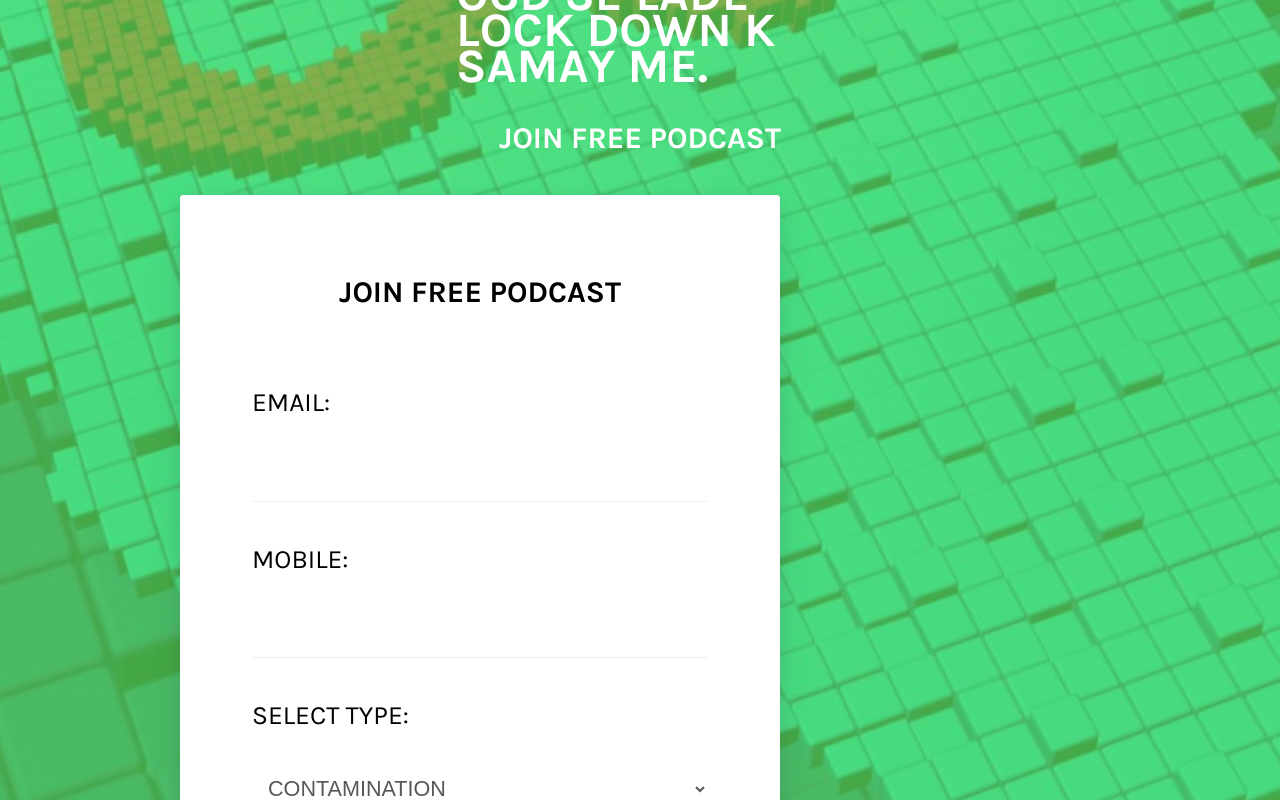
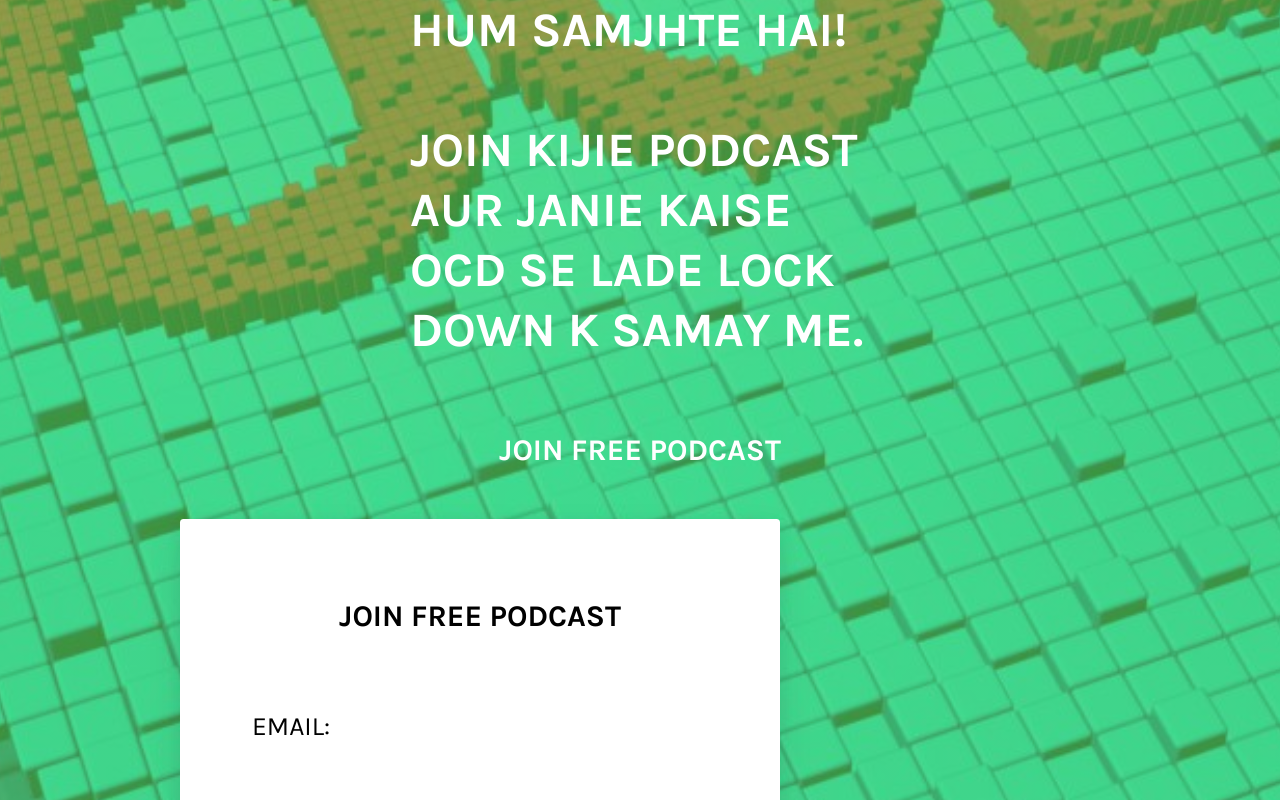
Before and after one commit to learnwithcode/Early-Access-Podcast, a React (Create React App) app: page / in a window 1280 px wide. Shown: the part 780-1580 px from the top of the page. Built offline with nearby package versions, Linux system fonts and the light colour scheme.

Commit message:
bg image

```diff
--- a/src/components/form.jsx
+++ b/src/components/form.jsx
@@ -46,7 +46,7 @@ class WhatsappText extends React.Component {
                     Isilie Cromunity ne aapke lie community banai hai, jha aap un logo say jud skte h jo aap hi ki trah is problem se lad rahe h!
                     <br/>
                     <br/>
-                    yaha aap apne jaise sufferer se jud kar jaan skte hai vo kis trah ocd se ladrahe h, aap doctors or medicine par  le  sakte h, aap akela feel karte h ocd me to unhe dost bna skte h jo aap ko samjhe
+                    yaha aap apne jaise sufferer se jud kar jaan skte hai vo kis trah ocd se ladrahe h, aap doctors or medicine par reviews le  sakte h, aap akela feel karte h ocd me to unhe dost bna skte h jo aap ko samjhe
                     <br/>
                     <br/>
                 </h3>
--- a/src/static/css/style.css
+++ b/src/static/css/style.css
@@ -42,7 +42,7 @@ body {
   box-sizing: border-box; }
 
 .header {
-  background-image: linear-gradient(to right bottom, rgba(94, 235, 91, 0.7), rgba(94, 235, 91, 0.7)), url(../images/OCD_web.jpg);
+  background-image: linear-gradient(to right bottom, rgba(94, 235, 91, 0.6), rgba(94, 235, 91, 0.6)), url(../images/OCD_web.jpg);
   background-position: center;
   background-size: cover;
   padding: 15rem; }
@@ -51,7 +51,7 @@ body {
       padding: 3rem; } }
   .header__container {
     display: flex;
-    justify-content: space-around;
+    justify-content: space-evenly;
     align-items: center;
     flex-wrap: wrap; }
   .header__logo-box {
@@ -63,12 +63,15 @@ body {
         top: 2rem;
         left: 2rem; } }
   .header__text-box {
-    flex: 0 0 40%; }
+    flex: 0 0 50%; }
     @media (max-width: 37.5em) {
       .header__text-box {
         flex: 1 0 100%; } }
   .header__form-box {
-    flex: 1 0 80%; }
+    flex: 1 0 50%; }
+    @media (max-width: 37.5em) {
+      .header__form-box {
+        flex: 1 0 100%; } }
 
 form {
   padding: 6rem;
@@ -238,7 +241,8 @@ body {
   font-weight: 700;
   color: white;
   text-transform: uppercase;
-  line-height: 3rem; }
+  margin-top: 10rem;
+  line-height: 5rem; }
   @media (max-width: 37.5em) {
     .heading-tertiary {
       font-size: 4rem;
--- a/src/static/sass/base/_base.scss
+++ b/src/static/sass/base/_base.scss
@@ -57,8 +57,8 @@ body {
 
 .header{
   background-image: linear-gradient(to right bottom,
-  rgba(#5EEB5B, 0.7),
-  rgba(#5EEB5B, 0.7)), url(../images/OCD_web.jpg);
+  rgba(#5EEB5B, 0.6),
+  rgba(#5EEB5B, 0.6)), url(../images/OCD_web.jpg);
   background-position: center;
   background-size: cover;
     padding: 15rem;
@@ -67,7 +67,7 @@ body {
   }
     &__container{
       display: flex;
-      justify-content: space-around;
+      justify-content: space-evenly;
       align-items: center;
       flex-wrap: wrap;
     }
@@ -84,7 +84,7 @@ body {
   }
 
     &__text-box{
-      flex: 0 0 40%; //grow shrink basis.
+      flex: 0 0 50%; //grow shrink basis.
 
       @include respond(phone) {
         flex: 1 0 100%; //grow shrink basis.
@@ -92,7 +92,11 @@ body {
     }
 
     &__form-box{
-      flex: 1 0 80%; //grow shrink basis.
+      flex: 1 0 50%; //grow shrink basis.
+
+      @include respond(phone) {
+        flex: 1 0 100%; //grow shrink basis.
+    }
 
     }
 }
--- a/src/static/sass/base/_typography.scss
+++ b/src/static/sass/base/_typography.scss
@@ -58,8 +58,9 @@ body {
     font-weight: 700;
     color: white;
     text-transform: uppercase;
+    margin-top: 10rem;
     // text-decoration: underline;
-    line-height: 3rem;
+    line-height: 5rem;
 
     @include respond(phone) {
         font-size: 4rem;
```
